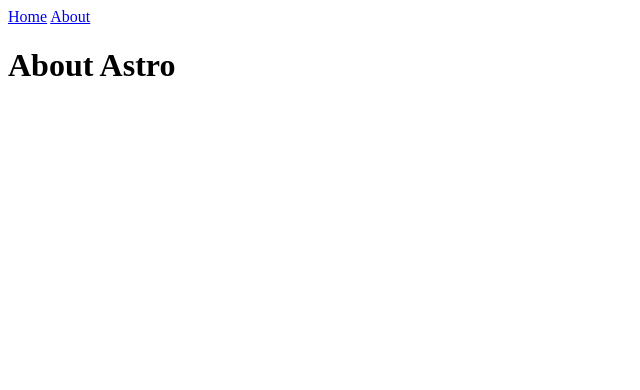
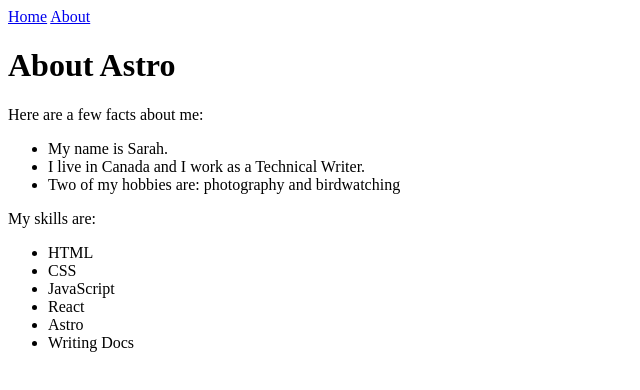
Before and after one commit to sacarvy/q1b, an Astro site: page /about in a window 1280 px wide. Shown: the whole page, without its empty margins (0-640 px from the left). Built offline with nearby package versions, Linux system fonts and the light colour scheme; Astro itself is replaced by a stand-in of ours.

```diff
--- a/src/pages/about.astro
+++ b/src/pages/about.astro
@@ -1,16 +1,46 @@
 ---
+const pageTitle = 'About Me'
+
+const identity = {
+  firstName: 'Sarah',
+  country: 'Canada',
+  occupation: 'Technical Writer',
+  hobbies: ['photography', 'birdwatching', 'baseball'],
+}
+
+const skills = ['HTML', 'CSS', 'JavaScript', 'React', 'Astro', 'Writing Docs']
 ---
+
 <html lang="en">
   <head>
     <meta charset="utf-8" />
     <link rel="icon" type="image/svg+xml" href="/favicon.svg" />
     <meta name="viewport" content="width=device-width" />
     <meta name="generator" content={Astro.generator} />
-		<title>About Page</title>
+    <title>{pageTitle}</title>
   </head>
   <body>
     <a href="/">Home</a>
     <a href="/about/">About</a>
     <h1>About Astro</h1>
+    <p>Here are a few facts about me:</p>
+    <ul>
+      <li>My name is {identity.firstName}.</li>
+      <li>
+        I live in {identity.country} and I work as a {identity.occupation}.
+      </li>
+      {
+        identity.hobbies.length >= 2 && (
+          <li>
+            Two of my hobbies are: {identity.hobbies[0]} and{' '}
+            {identity.hobbies[1]}
+          </li>
+        )
+      }
+    </ul>
+    <p>My skills are:</p>
+    <ul>
+      {skills.map((skill) => <li>{skill}</li>)}
+    </ul>
   </body>
 </html>
```
Also changed, not shown: src/pages/index.astro (+15 -16 lines), tsconfig.json (+9 -1 lines). Lines whose indentation alone changed are shown as unchanged.
